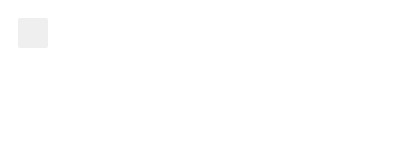
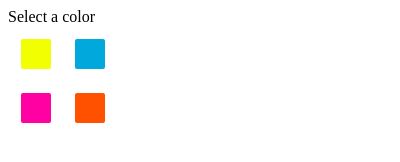
Before and after one commit to DaBoilers/highlightr, a browser extension: page extension/popup.html in a window 400 px wide. Drawn offline with Linux system fonts and the light colour scheme.

Commit message:
Added buttons for different colors

```diff
--- a/extension/popup.html
+++ b/extension/popup.html
@@ -4,7 +4,28 @@
     <link rel="stylesheet" href="button.css">
   </head>
   <body>
-    <button id="changeColor"></button>
-    <script src="popup.js"></script>
+    Select a color
+    <table>
+      <tr>
+        <td>
+          <button style="background-color:#f2ff00", id="yellowButton"></button>
+          <script src="popup.js"></script>
+        </td>
+        <td>
+          <button style="background-color:#00a8db", id="blueButton"></button>
+          <script src="popup.js"></script>
+        </td>
+      </tr>
+      <tr>
+        <td>
+          <button style="background-color:#ff00a2", id="pinkButton"></button>
+          <script src="popup.js"></script>
+        </td>
+        <td>
+          <button style="background-color:#ff5100", id="orangeButton"></button>
+          <script src="popup.js"></script>
+        </td>
+      </tr>
+    </table>
   </body>
 </html>
--- a/extension/popup.js
+++ b/extension/popup.js
@@ -1,12 +1,18 @@
-// Initialize butotn with users's prefered color
-let changeColor = document.getElementById("changeColor");
+// Initialize buttons with users's prefered color
+let yellowButton = document.getElementById("yellowButton");
+let blueButton = document.getElementById("blueButton");
+let pinkButton = document.getElementById("pinkButton");
+let orangeButton = document.getElementById("orangeButton");
 
+const buttons = {yellowButton, blueButton, pinkButton, orangeButton};
+
+for(let i = 0; i < 4; i++) {
   chrome.storage.sync.get("color", ({ color }) => {
-  changeColor.style.backgroundColor = color;
+    buttons[i].style.backgroundColor = color;
   });
 
-// When the button is clicked, inject setPageBackgroundColor into current page
-changeColor.addEventListener("click", async () => {
+  // When the yellowButton is clicked, inject setPageBackgroundColor into current page
+  buttons[i].addEventListener("click", async () => {
     let [tab] = await chrome.tabs.query({ active: true, currentWindow: true });
 
     chrome.scripting.executeScript({
@@ -14,6 +20,7 @@ changeColor.addEventListener("click", async () => {
       function: setPageBackgroundColor,
     });
   });
+}
 
 // The body of this function will be execuetd as a content script inside the
 // current page
```
Also changed, not shown: extension/128.png. Lines whose indentation alone changed are shown as unchanged.
